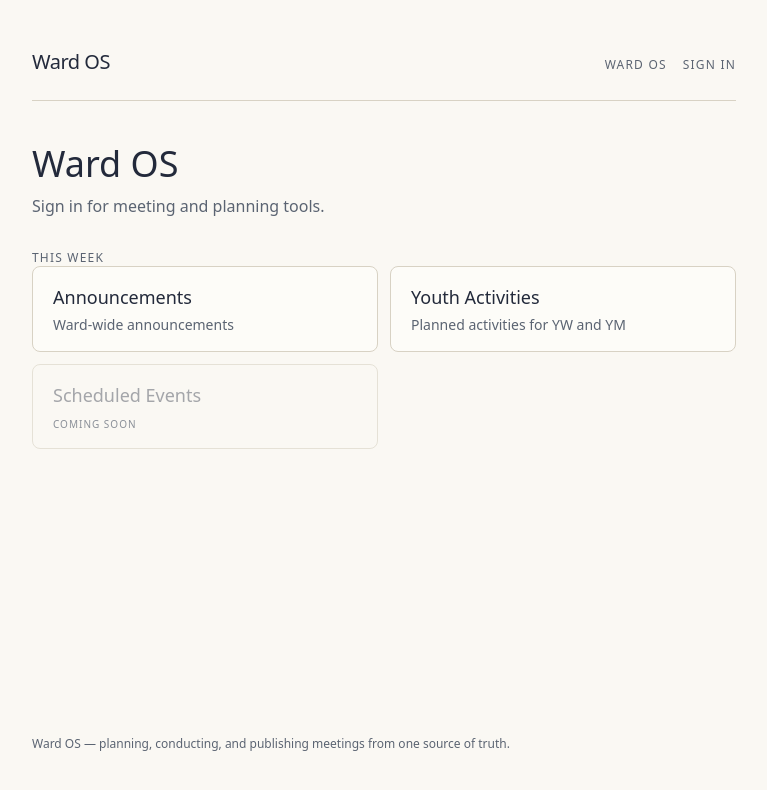
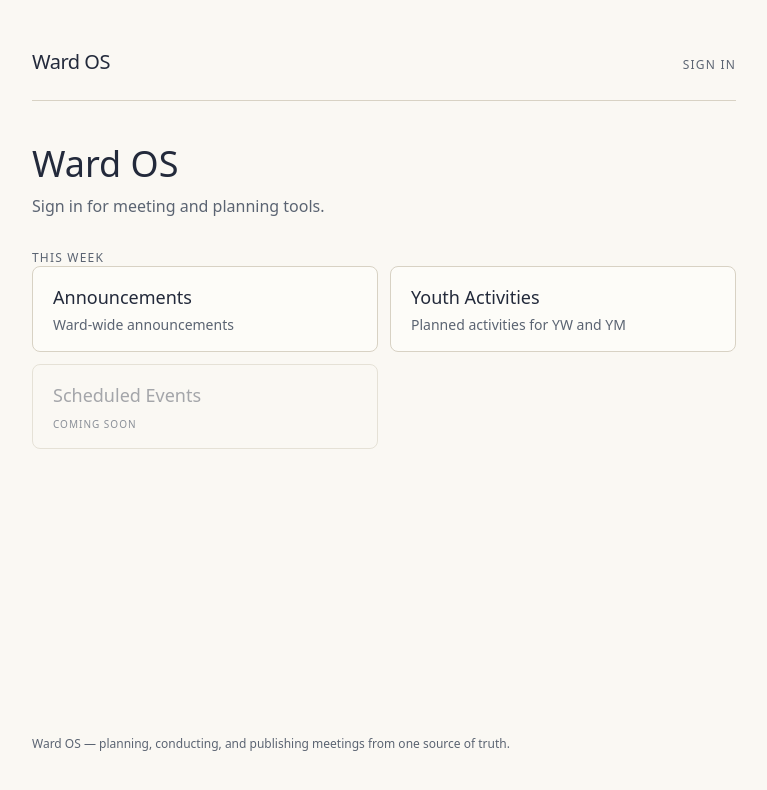
Before and after one commit to nijonew/ward_meeting_OS, a Next.js app: page / in a window 1280 px wide. Shown: the top 790 px of the page, without its empty margins (256-1023 px from the left). Built offline with nearby package versions, Linux system fonts and the light colour scheme; no server answers; the database is empty.

Commit message:
Fix duplicate ward name + enable RLS on all 30 tables

```diff
--- a/app/page.tsx
+++ b/app/page.tsx
@@ -34,7 +34,7 @@ export default async function HomePage() {
 
   return (
     <main className="mx-auto flex min-h-screen max-w-3xl flex-col px-6 py-12 sm:px-8">
-      <AppHeader tag={WARD_NAME} />
+      <AppHeader />
 
       <section className="mt-10">
         <h1 className="font-display text-3xl leading-tight sm:text-4xl">{WARD_NAME}</h1>
--- a/components/AppHeader.tsx
+++ b/components/AppHeader.tsx
@@ -7,7 +7,7 @@ import { signOut } from "@/app/auth/actions";
  * sign-in state. Extracted out of the landing page so the dashboard (and
  * future pages) don't duplicate this markup.
  */
-export async function AppHeader({ tag }: { tag: string }) {
+export async function AppHeader({ tag }: { tag?: string }) {
   const supabase = await createClient();
   const {
     data: { user },
@@ -19,7 +19,7 @@ export async function AppHeader({ tag }: { tag: string }) {
         Ward OS
       </Link>
       <div className="flex items-center gap-4">
-        <span className="font-mono text-xs uppercase tracking-widest text-slate">{tag}</span>
+        {tag && <span className="font-mono text-xs uppercase tracking-widest text-slate">{tag}</span>}
         {user ? (
           <form action={signOut}>
             <button
```
